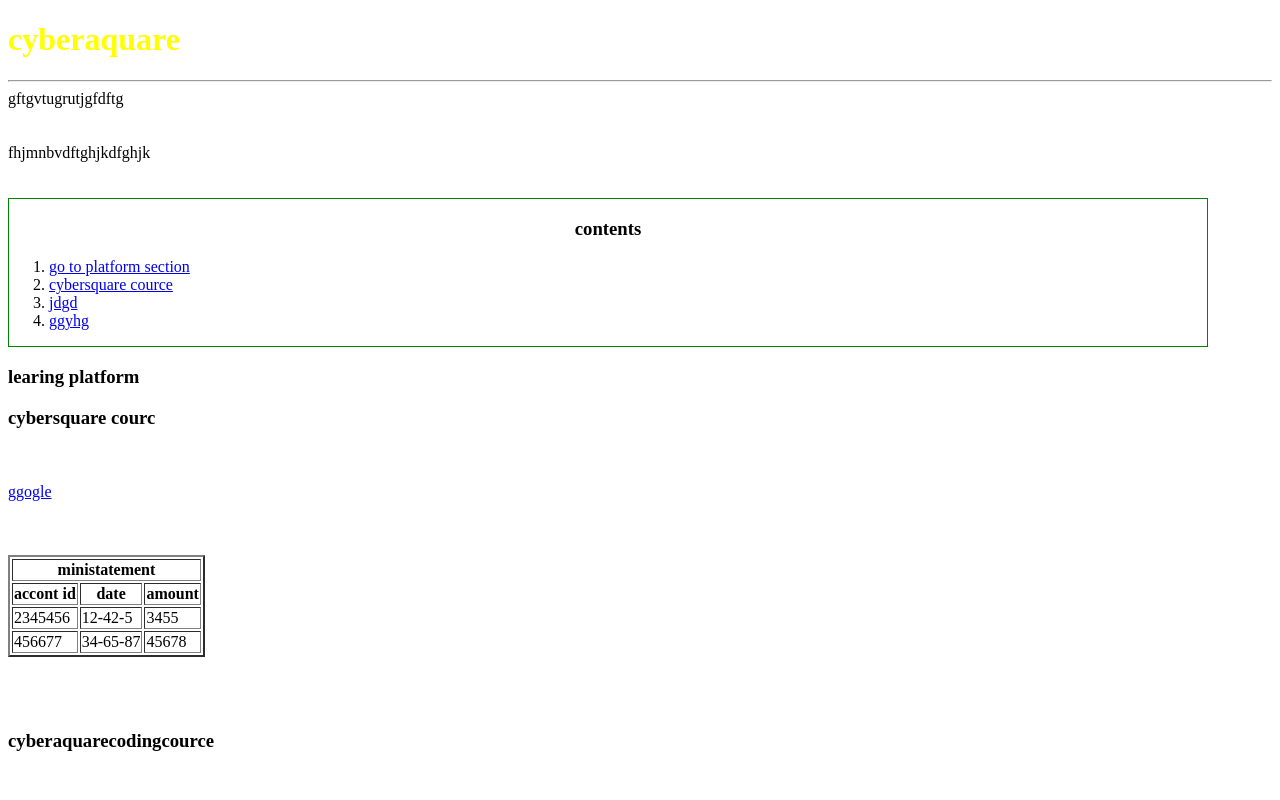
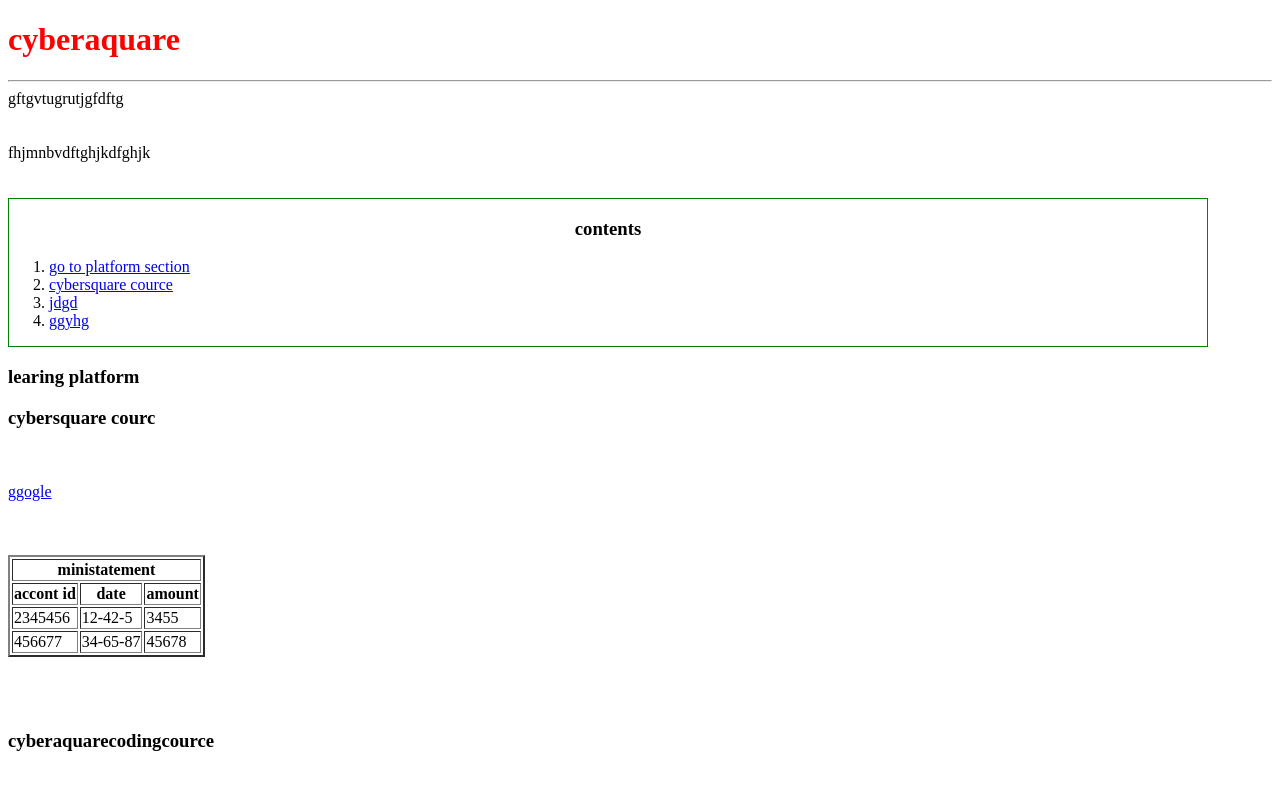
Before and after one commit to ramseenasinu/html-file, a plain HTML site: page html totorial/index.html in a window 1280 px wide. Shown: the top 800 px of the page. Drawn offline with Linux system fonts and the light colour scheme.

Commit message:
h1 color changed

```diff
--- a/html totorial/index.html
+++ b/html totorial/index.html
@@ -7,7 +7,7 @@
     <title>Document</title>
 </head>
 <body>
-    <h1 style="color:yellow ;">cyberaquare</h1>
+    <h1 style="color:red ;">cyberaquare</h1>
     <hr>gftgvtugrutjgfdftg
     <br><br><br>
     <div style="float:left;width:1200px">
```
